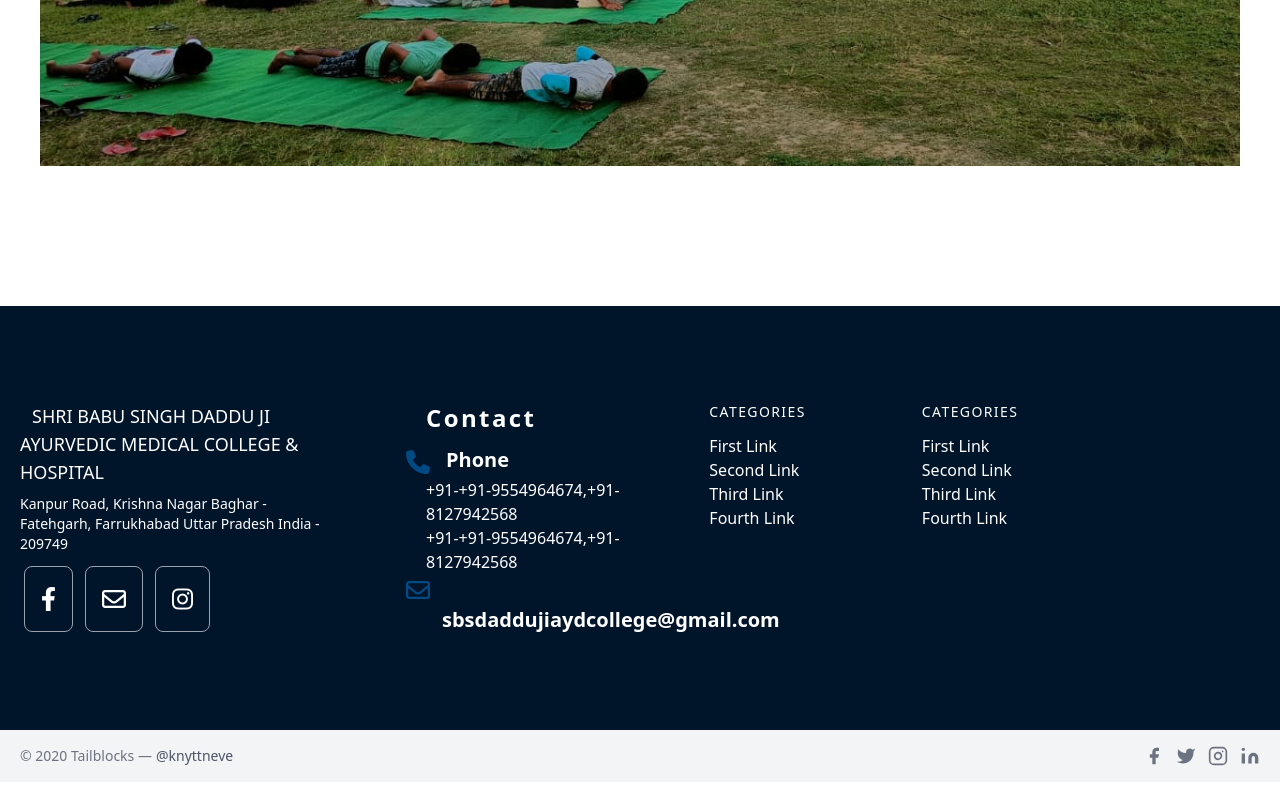
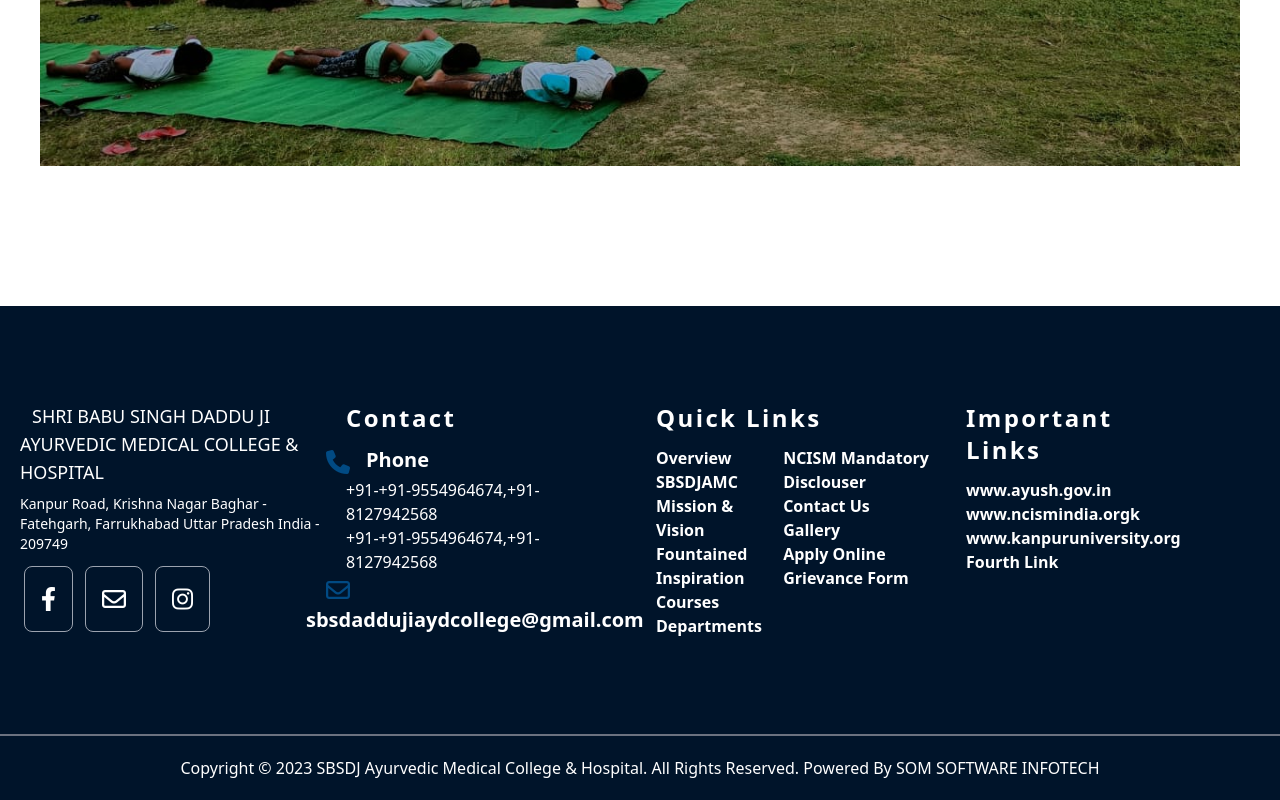
Before and after one commit to Divvu1103/school, a React (Create React App) app: page / in a window 1280 px wide. Shown: the part 657-1457 px from the top of the page. Built offline with nearby package versions, Linux system fonts and the light colour scheme.

Commit message:
footer editing done

```diff
--- a/src/components/Footer.jsx
+++ b/src/components/Footer.jsx
@@ -4,7 +4,7 @@ import React from "react";
 const Footer = () => {
   return (
     <footer className="text-white body-font bg-[#00142A]">
-      <div className="container px-5 py-24 mx-auto flex md:items-center lg:items-start md:flex-row md:flex-nowrap flex-wrap flex-col">
+      <div className="container px-5 py-24  flex md:items-center lg:items-start md:flex-row md:flex-nowrap flex-wrap flex-col">
         <div className="w-1/4 flex-shrink-0 md:mx-0 mx-auto text-center md:text-left">
           <span className="ml-3 text-lg">
             SHRI BABU SINGH DADDU JI AYURVEDIC MEDICAL COLLEGE & HOSPITAL
@@ -26,7 +26,7 @@ const Footer = () => {
             </p>
           </div>
         </div>
-        <div className="flex-grow flex flex-wrap md:pl-20 -mb-10 md:mt-0 mt-10 md:text-left text-center">
+        <div className=" flex flex-wrap md: -mb-10 md:mt-0 mt-10 md:text-left text-center">
           <div className="lg:w-2/6 md:w-1/2 w-full px-4">
             <h2 className="title-font  text-white tracking-widest text-2xl font-bold mb-3">
               Contact
@@ -48,124 +48,70 @@ const Footer = () => {
               <li>
                 <div className="text-white ">
                   <i class="fa-regular fa-envelope text-2xl text-[#014A83] -ml-5"></i>
-                  <div className="ml-4 font-bold text-xl">
+                  <div className="font-bold text-xl -ml-10">
                     sbsdaddujiaydcollege@gmail.com
                   </div>{" "}
                 </div>
               </li>
             </nav>
           </div>
+          <div className="lg:w-1/3 md:w-1/2 w-full px-4">
+            <h2 className="title-font  text-white tracking-widest text-2xl font-bold mb-3">
+              Quick Links
+            </h2>
+            <div className="flex flex-row mb-10 gap-x-2">
+              <div className="flex flex-col">
+                <a className="text-white text-base font-bold">
+                  Overview SBSDJAMC
+                </a>
+                <a className="text-white text-base font-bold">
+                  {" "}
+                  Mission & Vision
+                </a>
+                <a className="text-white text-base font-bold">
+                  {" "}
+                  Fountained Inspiration
+                </a>
+                <a className="text-white text-base font-bold"> Courses</a>
+                <a className="text-white text-base font-bold"> Departments</a>
+              </div>
+              <div className="flex flex-col ">
+                <a className="text-white text-base font-bold">
+                  NCISM Mandatory Disclouser
+                </a>
+                <a className="text-white text-base font-bold"> Contact Us</a>
+                <a className="text-white text-base font-bold"> Gallery</a>
+                <a className="text-white text-base font-bold"> Apply Online</a>
+                <a className="text-white text-base font-bold">
+                  {" "}
+                  Grievance Form
+                </a>
+              </div>
+            </div>
+          </div>
           <div className="lg:w-1/4 md:w-1/2 w-full px-4">
-            <h2 className="title-font font-medium text-white tracking-widest text-sm mb-3">
-              CATEGORIES
+          <h2 className="title-font  text-white tracking-widest text-2xl font-bold mb-3">
+              Important Links
             </h2>
             <nav className="list-none mb-10">
               <li>
-                <a className="text-white ">First Link</a>
+                <a className="text-white  text-base font-bold ">www.ayush.gov.in</a>
               </li>
               <li>
-                <a className="text-white ">Second Link</a>
+                <a className="text-white  text-base font-bold ">www.ncismindia.orgk</a>
               </li>
               <li>
-                <a className="text-white ">Third Link</a>
+                <a className="text-white  text-base font-bold ">www.kanpuruniversity.org</a>
               </li>
               <li>
-                <a className="text-white ">Fourth Link</a>
-              </li>
-            </nav>
-          </div>
-          <div className="lg:w-1/4 md:w-1/2 w-full px-4">
-            <h2 className="title-font font-medium text-white tracking-widest text-sm mb-3">
-              CATEGORIES
-            </h2>
-            <nav className="list-none mb-10">
-              <li>
-                <a className="text-white ">First Link</a>
-              </li>
-              <li>
-                <a className="text-white ">Second Link</a>
-              </li>
-              <li>
-                <a className="text-white ">Third Link</a>
-              </li>
-              <li>
-                <a className="text-white ">Fourth Link</a>
+                <a className="text-white  text-base font-bold ">Fourth Link</a>
               </li>
             </nav>
           </div>
         </div>
       </div>
-      <div className="bg-gray-100">
-        <div className="container mx-auto py-4 px-5 flex flex-wrap flex-col sm:flex-row">
-          <p className="text-gray-500 text-sm text-center sm:text-left">
-            © 2020 Tailblocks —
-            <a
-              href="https://twitter.com/knyttneve"
-              rel="noopener noreferrer"
-              className="text-gray-600 ml-1"
-              target="_blank"
-            >
-              @knyttneve
-            </a>
-          </p>
-          <span className="inline-flex sm:ml-auto sm:mt-0 mt-2 justify-center sm:justify-start">
-            <a className="text-gray-500">
-              <svg
-                fill="currentColor"
-                stroke-linecap="round"
-                stroke-linejoin="round"
-                stroke-width="2"
-                className="w-5 h-5"
-                viewBox="0 0 24 24"
-              >
-                <path d="M18 2h-3a5 5 0 00-5 5v3H7v4h3v8h4v-8h3l1-4h-4V7a1 1 0 011-1h3z"></path>
-              </svg>
-            </a>
-            <a className="ml-3 text-gray-500">
-              <svg
-                fill="currentColor"
-                stroke-linecap="round"
-                stroke-linejoin="round"
-                stroke-width="2"
-                className="w-5 h-5"
-                viewBox="0 0 24 24"
-              >
-                <path d="M23 3a10.9 10.9 0 01-3.14 1.53 4.48 4.48 0 00-7.86 3v1A10.66 10.66 0 013 4s-4 9 5 13a11.64 11.64 0 01-7 2c9 5 20 0 20-11.5a4.5 4.5 0 00-.08-.83A7.72 7.72 0 0023 3z"></path>
-              </svg>
-            </a>
-            <a className="ml-3 text-gray-500">
-              <svg
-                fill="none"
-                stroke="currentColor"
-                stroke-linecap="round"
-                stroke-linejoin="round"
-                stroke-width="2"
-                className="w-5 h-5"
-                viewBox="0 0 24 24"
-              >
-                <rect width="20" height="20" x="2" y="2" rx="5" ry="5"></rect>
-                <path d="M16 11.37A4 4 0 1112.63 8 4 4 0 0116 11.37zm1.5-4.87h.01"></path>
-              </svg>
-            </a>
-            <a className="ml-3 text-gray-500">
-              <svg
-                fill="currentColor"
-                stroke="currentColor"
-                stroke-linecap="round"
-                stroke-linejoin="round"
-                stroke-width="0"
-                className="w-5 h-5"
-                viewBox="0 0 24 24"
-              >
-                <path
-                  stroke="none"
-                  d="M16 8a6 6 0 016 6v7h-4v-7a2 2 0 00-2-2 2 2 0 00-2 2v7h-4v-7a6 6 0 016-6zM2 9h4v12H2z"
-                ></path>
-                <circle cx="4" cy="4" r="2" stroke="none"></circle>
-              </svg>
-            </a>
-          </span>
-        </div>
+      <div className="bg-bg-[#00142A] border-t-2 border-gray-500">
+        <p className="mx-auto text-white text-center py-5 "> Copyright © 2023 SBSDJ Ayurvedic Medical College & Hospital. All Rights Reserved.  Powered By SOM SOFTWARE INFOTECH</p>
       </div>
     </footer>
   );
```
